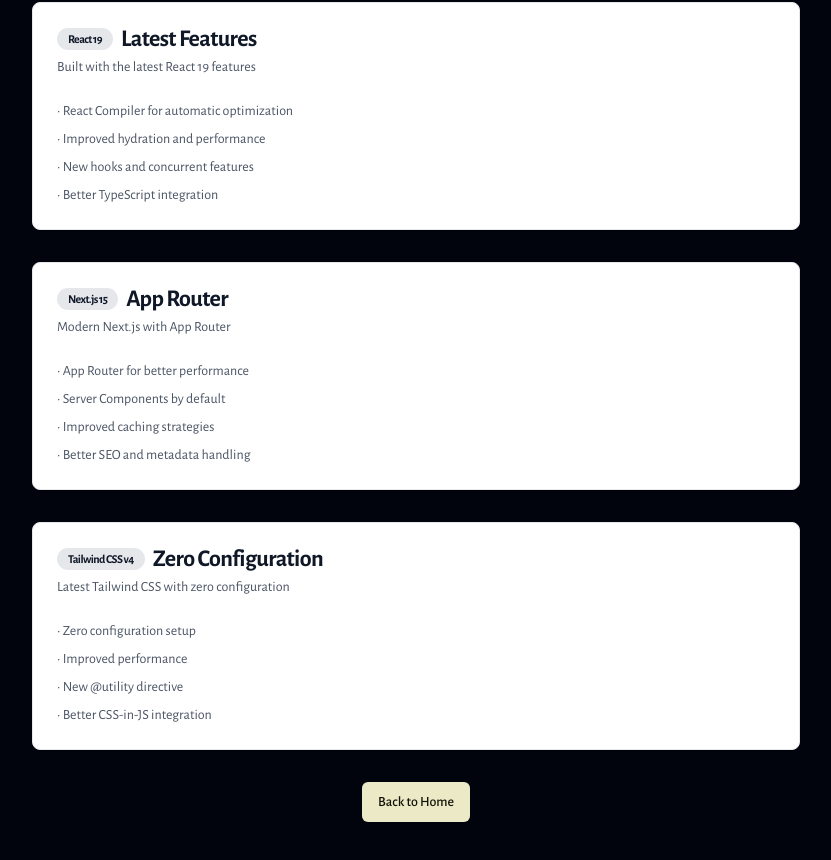
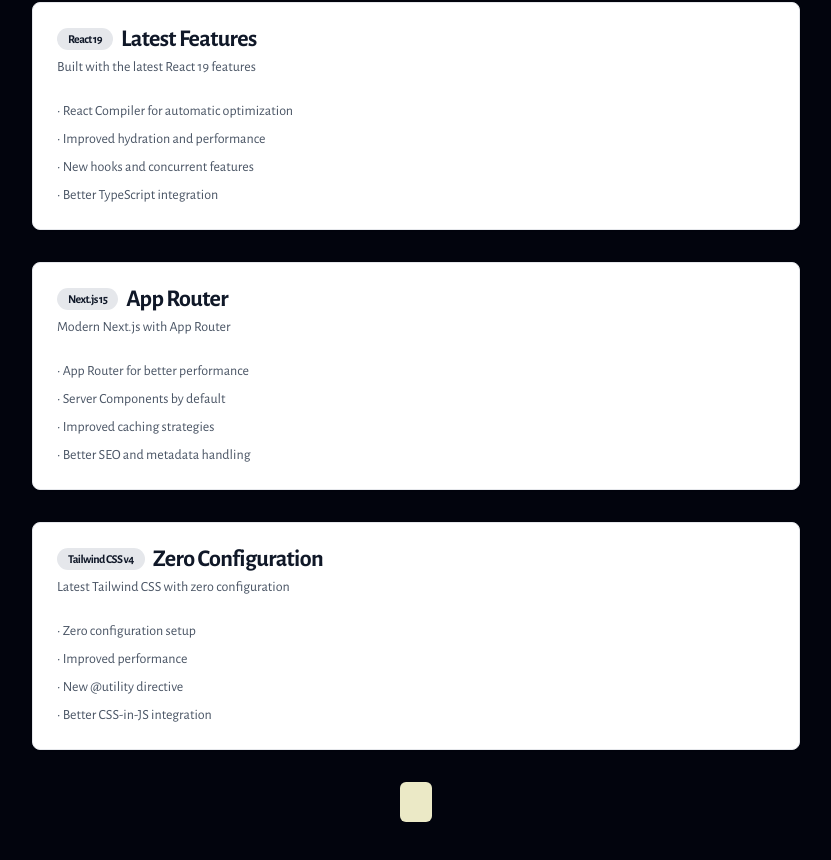
Before and after one commit to Purks1337/sasauni, a Next.js app: page /about in a window 1280 px wide. Shown: the part 214-1074 px from the top of the page, without its empty margins (224-1055 px from the left). Built offline with nearby package versions, Linux system fonts and the light colour scheme.

Commit message:
fix another linting FIX FIX fin final

```diff
--- a/src/components/ui/button.tsx
+++ b/src/components/ui/button.tsx
@@ -11,12 +11,9 @@
 const Button = forwardRef<HTMLButtonElement, ButtonProps>(
   ({ className, variant = 'default', size = 'default', asChild = false, ...props }, ref) => {
     if (asChild) {
-      // Filter out button-specific props for div
-      const { disabled, form, formAction, formEncType, formMethod, formNoValidate, formTarget, name, type, value, ...divProps } = props;
-
-      return (
-        <div
-          className={cn(
+      // For asChild, we only pass safe div props
+      const safeProps = {
+        className: cn(
           'btn',
           {
             'btn-primary': variant === 'default',
@@ -33,10 +30,12 @@
             'h-10 w-10': size === 'icon',
           },
           className
-          )}
-          {...divProps}
-        />
-      );
+        ),
+        role: 'button',
+        tabIndex: 0,
+      };
+
+      return <div {...safeProps} />;
     }
 
     return (
```
Also changed, not shown: 1 other file (tests, documents, lock files or other folders). Lines whose indentation alone changed are shown as unchanged.
